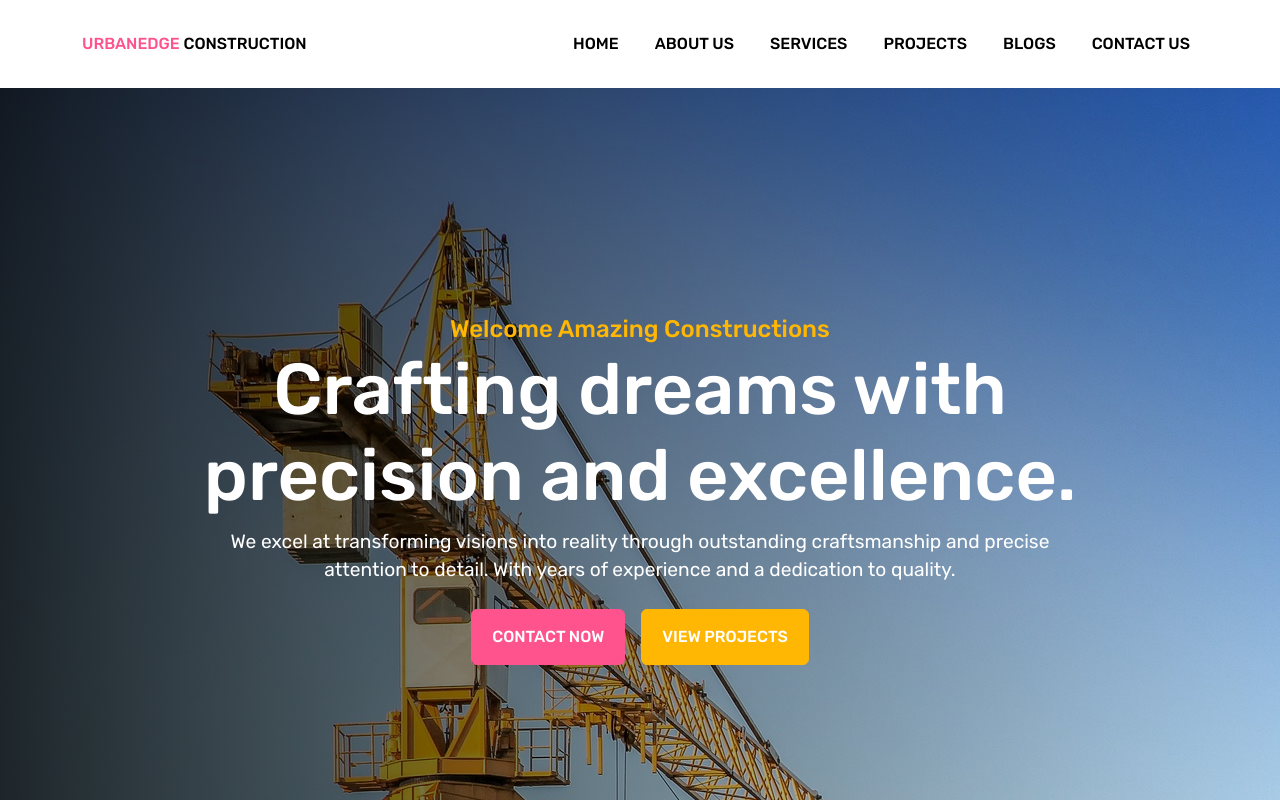
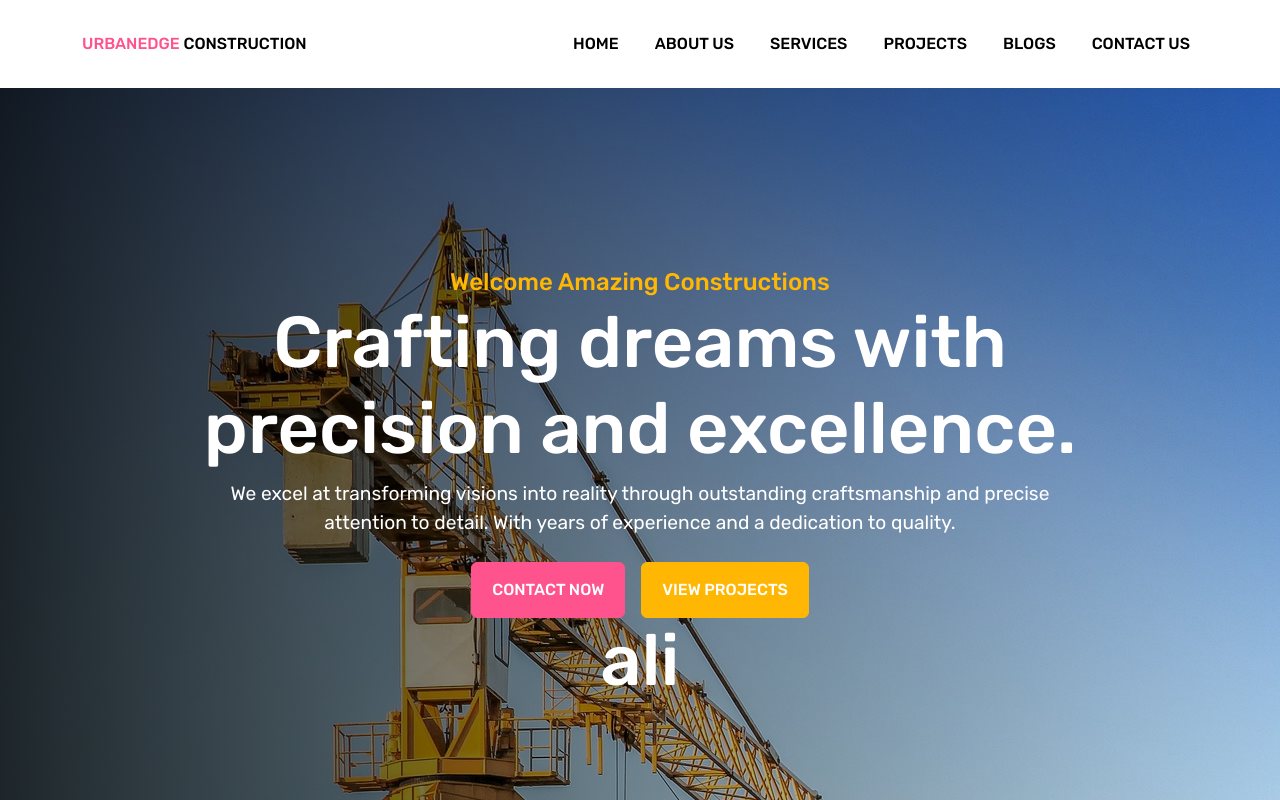
Before and after one commit to alidev990/react-project, a React app in the folder frontend/: page / in a window 1280 px wide. Shown: the top 800 px of the page. Built offline with nearby package versions, Linux system fonts and the light colour scheme; the HTML template or start-up script is replaced by a standard one.

Commit message:
feat: update Home component with additional heading in hero section

```diff
--- a/frontend/src/component/frontend/Home.jsx
+++ b/frontend/src/component/frontend/Home.jsx
@@ -35,6 +35,7 @@ const Home = () => {
                 <div className='mt-4'>
                   <a className='btn btn-primary'>Contact Now</a>
                   <a className='btn btn-secondary ms-3'>View Projects</a>
+                  <h1>ali</h1>
                 </div>
               </div>
             </div>
```
